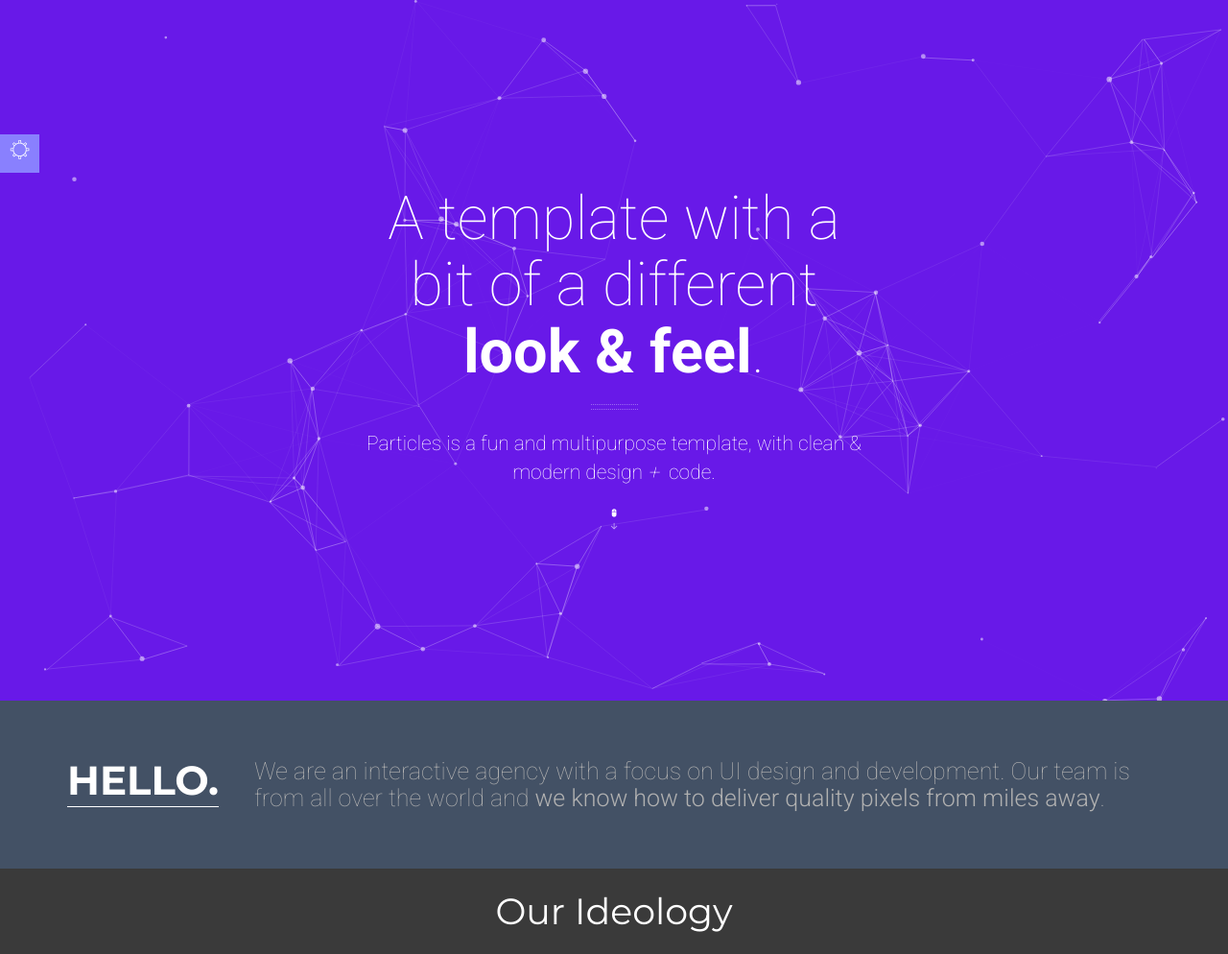
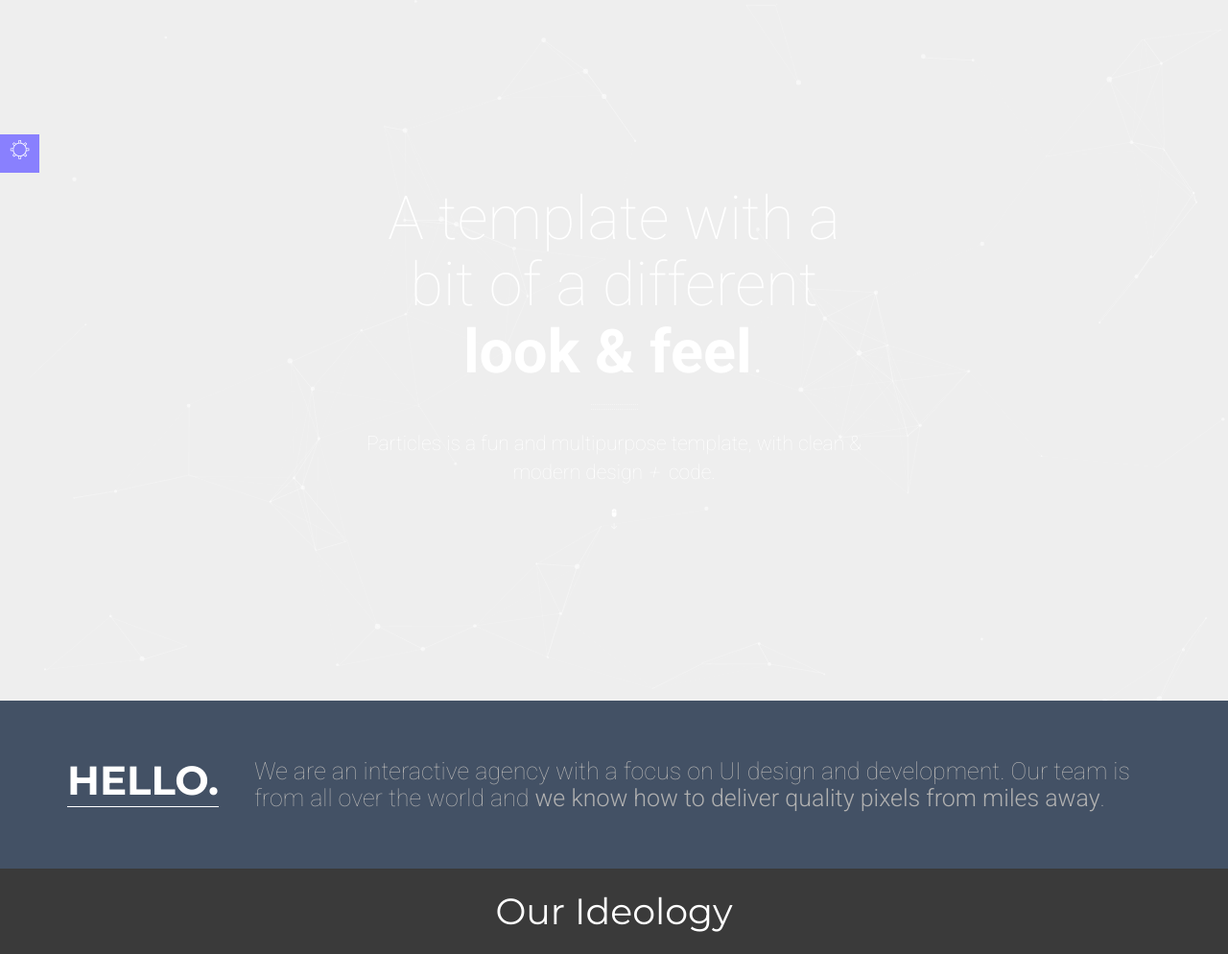
Before and after one commit to z-shaffer/z-shaffer.github.io, a PHP site: page /excess/indexold.html in a window 1280 px wide. Shown: the part 70-1064 px from the top of the page at 96% size. Run offline with PHP 8.4, Linux system fonts and the light colour scheme; some libraries are stand-ins or nearby versions; some web fonts are replaced.

Commit message:
gradient testing

```diff
--- a/css/style.css
+++ b/css/style.css
@@ -1011,7 +1011,7 @@ ul.social-buttons li a:active {
 	background-repeat: no-repeat;
 	background-size: cover;
 	background-position: 50% 50%;
-	background: #6819e8; /* Old browsers */
+	/*background: #6819e8; /* Old browsers */
 	/*background: -moz-linear-gradient(left, #6819e8 0%, #7437d0 35%, #615fde 68%, #6980f2 100%); /* FF3.6-15 */
 	/*background: -webkit-linear-gradient(left, #6819e8 0%,#7437d0 35%,#615fde 68%,#6980f2 100%); /* Chrome10-25,Safari5.1-6 */
 	/*background: linear-gradient(to right, #6819e8 0%,#7437d0 35%,#615fde 68%,#6980f2 100%); /* W3C, IE10+, FF16+, Chrome26+, Opera12+, Safari7+ */
```
Also changed, not shown: 1 other file.
